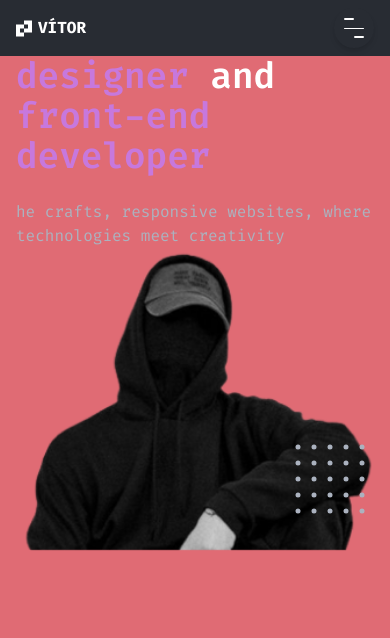
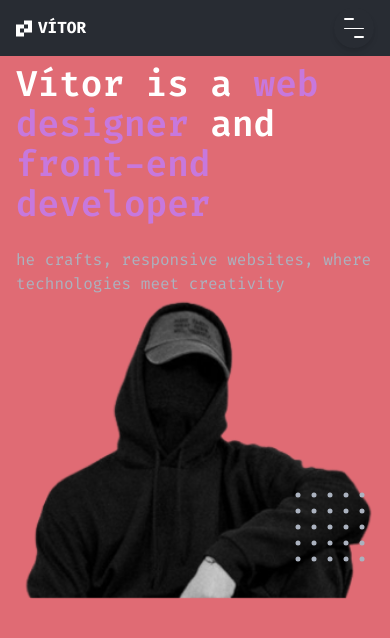
Before and after one commit to thiiz/MyPortfolio, a Next.js app: page /en/ in a window 390 px wide. Shown: the top 638 px of the page. Built offline with nearby package versions, Linux system fonts and the light colour scheme.

Commit message:
menu animation with framer motion

```diff
--- a/src/components/header/index.tsx
+++ b/src/components/header/index.tsx
@@ -13,8 +13,8 @@ export const Header = async ({ lang }: HeaderProps) => {
   const dictionary = await getDictionary(lang)
   const { routes } = navRoutes({ dictionary })
   return (
-    <header className='bg-gray-950 container mx-auto px-4 py-2 z-50 absolute top-0 left-0'>
-      <div className='flex justify-between '>
+    <header className='container mx-auto relative pb-12'>
+      <div className='flex justify-between px-4 py-2 fixed bg-gray-950 z-10 top-0 left-0 w-full'>
         <div className='flex items-center gap-1.5'>
           <Logo.Icon />
           <Logo.Text />
--- a/src/components/header/mobile/mobile_menu/index.tsx
+++ b/src/components/header/mobile/mobile_menu/index.tsx
@@ -5,7 +5,8 @@ import ButtonHamburguer from "@/components/hamburguer";
 import { useEffect, useState } from "react";
 import { MobileLinks } from "./mobile-links";
 import { RoutesProps } from "@/@types/RoutesProps";
-
+import { usePathname } from "next/navigation";
+import { AnimatePresence } from 'framer-motion';
 interface MobileMenuProps {
   lang: LangProps;
   routes: RoutesProps;
@@ -13,13 +14,21 @@ interface MobileMenuProps {
 
 export const MobileMenu = ({ lang, routes }: MobileMenuProps) => {
   const [isOpen, setIsOpen] = useState(false)
+  const path = usePathname()
   useEffect(() => {
     document.body.style.overflow = isOpen ? "hidden" : "unset";
   }, [isOpen])
+
+  useEffect(() => {
+    setIsOpen(false)
+  }, [path])
+
   return (
     <>
       <ButtonHamburguer isOpen={isOpen} onClick={() => setIsOpen(prev => !prev)} />
-      <MobileLinks lang={lang} isOpen={isOpen} setIsOpen={setIsOpen} routes={routes} />
+      <AnimatePresence>
+        {isOpen && <MobileLinks lang={lang} setIsOpen={setIsOpen} routes={routes} />}
+      </AnimatePresence>
     </>
   )
 }
--- a/src/components/header/mobile/mobile_menu/mobile-links.tsx
+++ b/src/components/header/mobile/mobile_menu/mobile-links.tsx
@@ -9,14 +9,13 @@ import { Dispatch, SetStateAction } from 'react'
 
 interface MobileMenuProps {
   lang: LangProps;
-  isOpen: boolean;
   setIsOpen: Dispatch<SetStateAction<boolean>>;
   routes: RoutesProps;
 }
 
-export const MobileLinks = ({ lang, isOpen, setIsOpen, routes }: MobileMenuProps) => {
+export const MobileLinks = ({ lang, setIsOpen, routes }: MobileMenuProps) => {
   return (
-    <Menu.Root className={`${isOpen ? 'h-screen pt-[3.45rem] ' : ''}`}>
+    <Menu.Root>
       <Menu.Ul>
         <MobileMenuLinks lang={lang} routes={routes} setIsOpen={setIsOpen} />
         <li className='text-2xl'>
--- a/src/components/header/mobile/mobile_menu/mobile-menu-links.tsx
+++ b/src/components/header/mobile/mobile_menu/mobile-menu-links.tsx
@@ -12,12 +12,9 @@ interface MobileMenuLinksProps {
   setIsOpen: Dispatch<SetStateAction<boolean>>;
 }
 
-export const MobileMenuLinks = ({ lang, routes, setIsOpen }: MobileMenuLinksProps) => {
+export const MobileMenuLinks = ({ lang, routes }: MobileMenuLinksProps) => {
   const segment = useSelectedLayoutSegment()
 
-  useEffect(() => {
-    return setIsOpen(false)
-  }, [segment])
   return (
     <>
       {routes.map((route, index) => (
--- a/src/components/mobile_menu/mobile-menu-root.tsx
+++ b/src/components/mobile_menu/mobile-menu-root.tsx
@@ -1,3 +1,4 @@
+import { motion } from "framer-motion";
 import { ComponentProps, FC, ReactNode } from "react"
 import { twMerge } from "tailwind-merge";
 
@@ -5,10 +6,11 @@ interface MobileMenuRootProps extends ComponentProps<"div"> {
   children: ReactNode;
 }
 
-export const MobileMenuRoot: FC<MobileMenuRootProps> = ({ children, ...rest }) => {
+export const MobileMenuRoot: FC<MobileMenuRootProps> = ({ children }) => {
   return (
-    <div {...rest} className={twMerge('-z-10 transition-all duration-500 ease-out lg:hidden flex flex-col justify-between h-[0vh] inset-0 top-0 left-0 fixed bg-gray-950 pt-[0rem] overflow-hidden', rest.className)}>
+    <motion.div initial={{ height: '0%' }} animate={{ height: '100%' }} exit={{ height: '0%' }}
+      className='-z-10 lg:hidden flex flex-col justify-between inset-0 top-0 left-0 fixed bg-gray-950 overflow-hidden'>
       {children}
-    </div>
+    </motion.div >
   )
 }
--- a/src/components/mobile_menu/mobile-menu-ul.tsx
+++ b/src/components/mobile_menu/mobile-menu-ul.tsx
@@ -6,7 +6,7 @@ interface MobileMenuUlProps {
 
 export const MobileMenuUl: FC<MobileMenuUlProps> = ({ children }) => {
   return (
-    <ul className='group/ul flex flex-col gap-y-8 py-12 relative px-4'>
+    <ul className='group/ul flex flex-col gap-y-8 py-24 relative px-4'>
       {children}
     </ul>
   )
```
